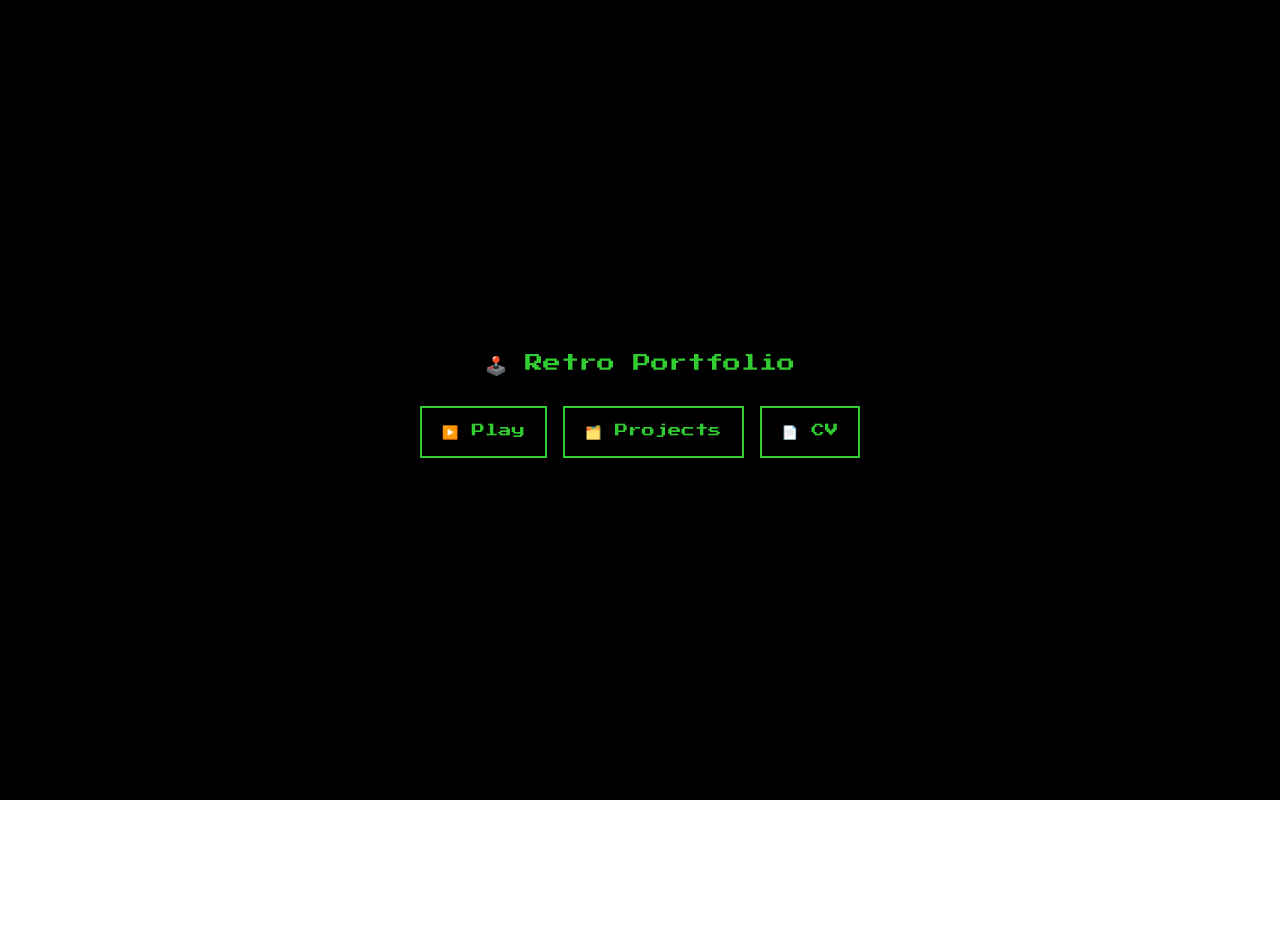
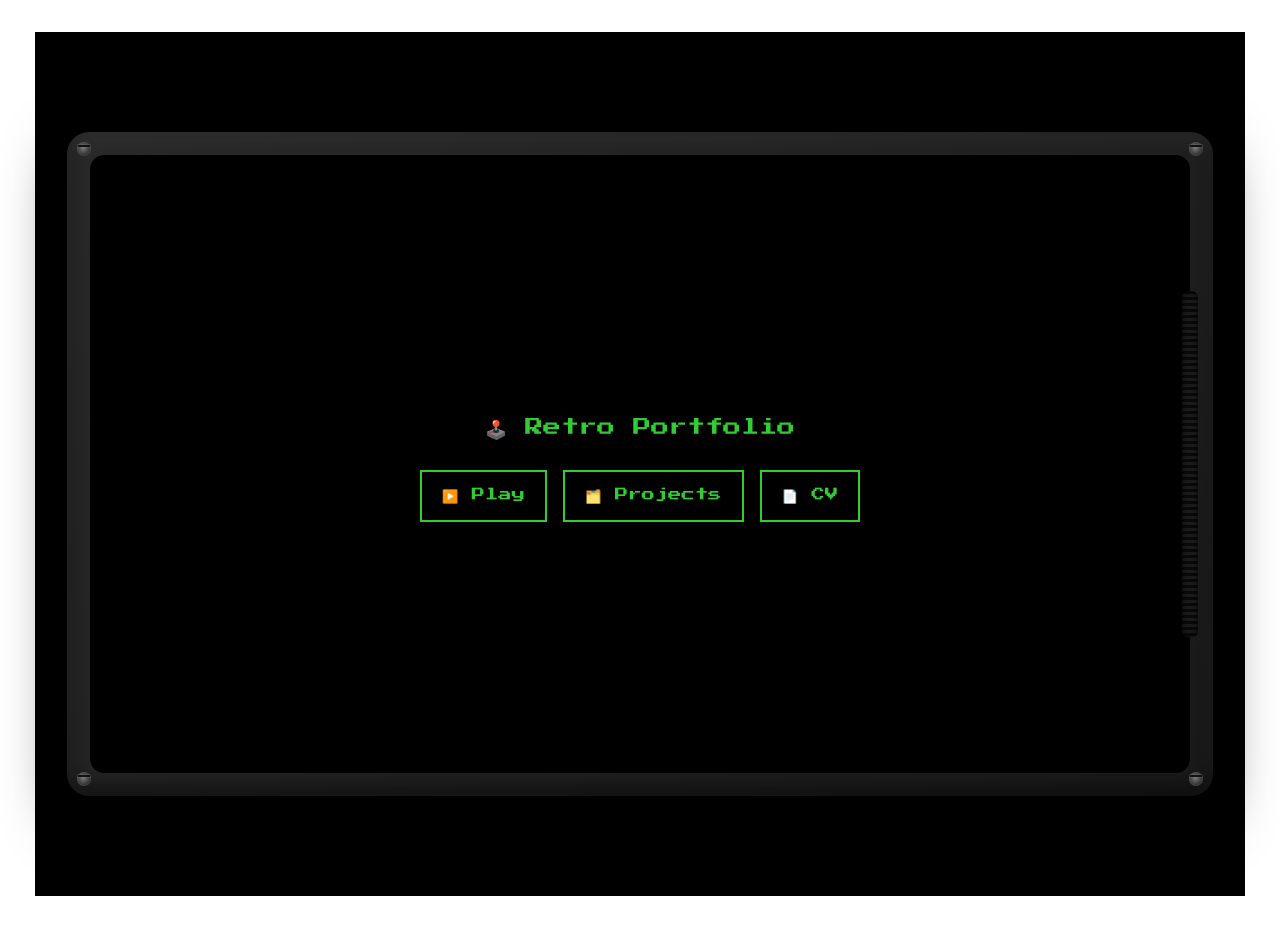
Before and after one commit to Sam0420/retro-portfolio, a React (Vite) app: page / in a window 1280 px wide. Before the commit the page ends 800 px from the top, so only its background shows below. Built offline with nearby package versions, Linux system fonts and the light colour scheme; what kaboom would draw is missing.

Commit message:
added a retro tv border needs more fix up

```diff
--- a/src/App.tsx
+++ b/src/App.tsx
@@ -4,6 +4,7 @@ import "./game/index";
 import StartScreen from "./components/StartScreen";
 import ProjectsPanel from "./components/ProjectsPanel";
 import CVPanel from "./components/CVPanel";
+import TVFrame from "./components/TVFrame";
 
 function App() {
   const [started, setStarted] = useState(false);
@@ -13,7 +14,7 @@ function App() {
   const cvUrl = "/cv.pdf"; // place cv.pdf in /public or use a full URL
 
   return (
-    <div>
+    <TVFrame>
       {!started && (
         <StartScreen
           onStart={() => setStarted(true)}
@@ -39,7 +40,7 @@ function App() {
       {/* Overlays available on Home or even during game if you want */}
       {showProjects && <ProjectsPanel onClose={() => setShowProjects(false)} />}
       {showCV && <CVPanel onClose={() => setShowCV(false)} cvUrl={cvUrl} />}
-    </div>
+    </TVFrame>
   );
 }
 
--- /dev/null
+++ b/src/components/TVFrame.css
@@ -0,0 +1,103 @@
+:root {
+  --lime: #32ff7e;
+  --bezel: #1a1a1a;
+  --bezel-dark: #0e0e0e;
+  --bezel-light: #2a2a2a;
+  --wood: #4a3622;
+}
+
+/* centers the TV and caps width */
+.tv-outer {
+  display: grid;
+  place-items: center;
+  min-height: 100dvh;
+  padding: 2rem;
+  background: #000; /* page bg */
+}
+
+/* big chunky bezel */
+.tv-bezel {
+  position: relative;
+  width: min(1100px, 92vw);
+  aspect-ratio: 16 / 9;
+  border-radius: 22px;
+  background:
+    linear-gradient(135deg, var(--bezel-light), var(--bezel)),
+    radial-gradient(120% 120% at 50% 50%, rgba(255,255,255,0.03), transparent 60%);
+  box-shadow:
+    0 20px 60px rgba(0,0,0,0.8),
+    inset 0 6px 20px rgba(255,255,255,0.06),
+    inset 0 -8px 24px rgba(0,0,0,0.6);
+  padding: clamp(14px, 1.8vw, 24px); /* bezel thickness */
+}
+
+/* optional wood trim: uncomment to try the wood cabinet vibe */
+/*
+.tv-bezel {
+  background:
+    linear-gradient(135deg, rgba(0,0,0,0.35), rgba(0,0,0,0.65)),
+    linear-gradient(90deg, #3e2d1f, #6a4a2f 40%, #3e2d1f 100%);
+}
+*/
+
+/* the display “glass” */
+.tv-screen {
+  position: relative;
+  width: 100%;
+  height: 100%;
+  overflow: hidden;
+  border-radius: 14px;
+  background: #001100; /* deep greenish black */
+  box-shadow:
+    inset 0 0 120px rgba(0,255,80,0.06),
+    inset 0 0 24px rgba(0,0,0,0.7);
+  /* subtle CRT curvature illusion */
+  mask-image: radial-gradient(140% 100% at 50% 50%, black 65%, transparent 115%);
+}
+
+/* screws in corners */
+.screw {
+  position: absolute;
+  width: 14px; height: 14px;
+  border-radius: 50%;
+  background: radial-gradient(circle at 45% 45%, #777, #333 60%, #000);
+  box-shadow: inset 0 0 2px rgba(255,255,255,0.3);
+}
+.screw::after {
+  content: "";
+  position: absolute; inset: 3px 1px;
+  height: 2px; background: #111;
+  box-shadow: 0 0 0 1px rgba(255,255,255,0.08);
+}
+.screw.tl { top: 10px; left: 10px; }
+.screw.tr { top: 10px; right: 10px; }
+.screw.bl { bottom: 10px; left: 10px; }
+.screw.br { bottom: 10px; right: 10px; }
+
+/* little speaker grill on the right side */
+.tv-grill {
+  position: absolute;
+  right: clamp(10px, 1.2vw, 18px);
+  top: 50%;
+  transform: translateY(-50%);
+  width: clamp(10px, 1.5vw, 16px);
+  height: 52%;
+  background:
+    repeating-linear-gradient(
+      to bottom,
+      #0a0a0a,
+      #0a0a0a 3px,
+      #1b1b1b 3px,
+      #1b1b1b 6px
+    );
+  border-radius: 6px;
+  box-shadow: inset 0 0 6px rgba(0,0,0,0.8);
+}
+
+/* make canvas and overlays fill the screen area */
+.tv-screen > canvas,
+.tv-screen > div,
+.tv-screen > section {
+  position: absolute;
+  inset: 0;
+}
--- /dev/null
+++ b/src/components/TVFrame.tsx
@@ -0,0 +1,24 @@
+import type { ReactNode } from "react";
+import "./TVFrame.css";
+
+export default function TVFrame({ children }: { children: ReactNode }) {
+  return (
+    <div className="tv-outer">
+      <div className="tv-bezel">
+        {/* optional screws */}
+        <div className="screw tl" />
+        <div className="screw tr" />
+        <div className="screw bl" />
+        <div className="screw br" />
+
+        {/* the “glass” screen area */}
+        <div className="tv-screen">
+          {children}
+        </div>
+
+        {/* optional speaker grill */}
+        <div className="tv-grill" aria-hidden />
+      </div>
+    </div>
+  );
+}
```
